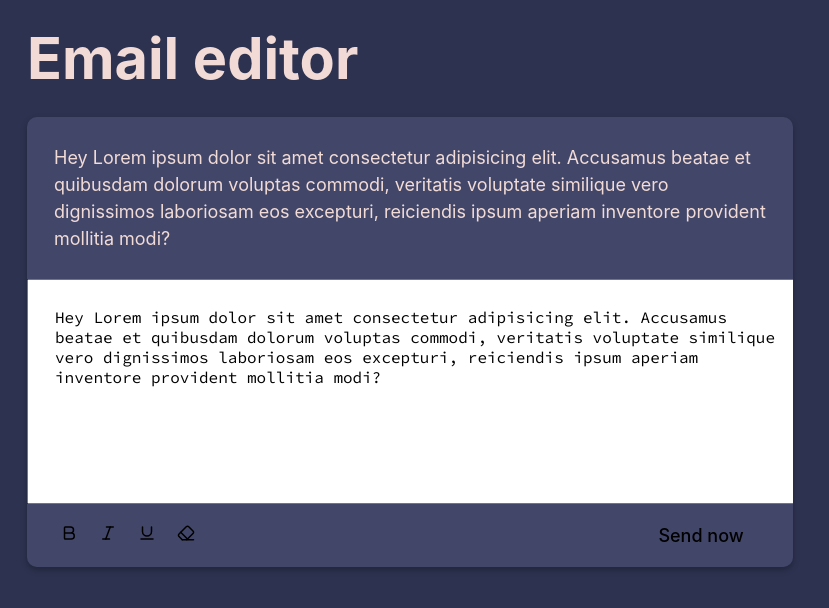
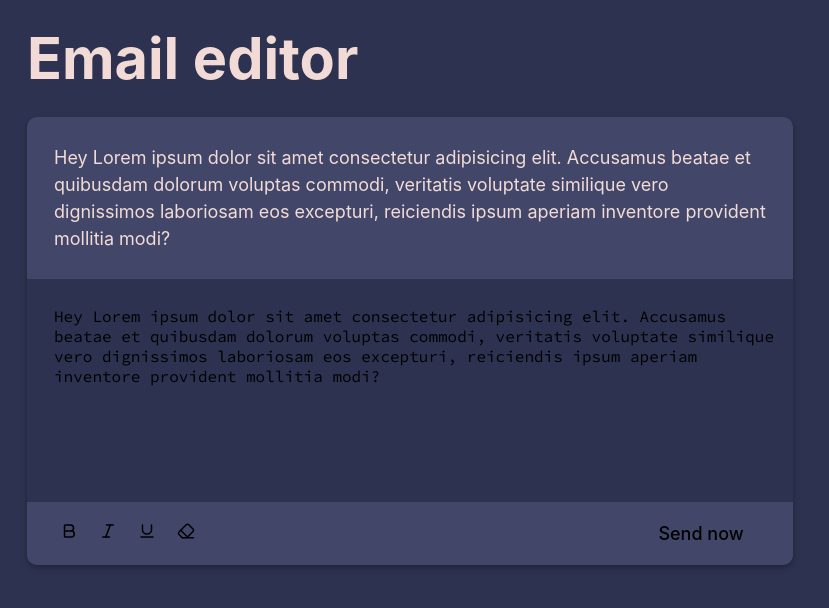
Before and after one commit to klementina1809/email-editor, a React (Vite) app: page / in a window 1280 px wide. Shown: the top 608 px of the page, without its empty margins (0-829 px from the left). Built offline with nearby package versions, Linux system fonts and the light colour scheme.

Commit message:
textarea style

```diff
--- a/src/styles/EmailEditor.module.scss
+++ b/src/styles/EmailEditor.module.scss
@@ -1,5 +1,5 @@
-@import url('https://fonts.googleapis.com/css2?family=Source+Code+Pro:ital,wght@0,200..900;1,200..900&display=swap');
-@import 'variables';
+@import url("https://fonts.googleapis.com/css2?family=Source+Code+Pro:ital,wght@0,200..900;1,200..900&display=swap");
+@import "variables";
 
 .card {
 	background-color: $primary-color;
@@ -11,6 +11,14 @@
 		background-color: $secondary-color;
 		padding: 1.5rem;
 	}
+	textarea {
+		background-color: transparent;
+		border: none;
+		&:focus-visible {
+			outline: 1px solid #959aff;
+		}
+	}
+
 	.editor {
 		font-family: "Source Code Pro", monospace;
 		font-size: 16px;
```
